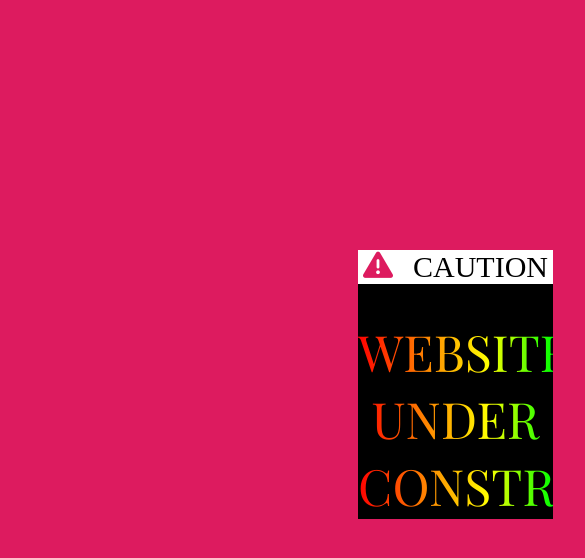
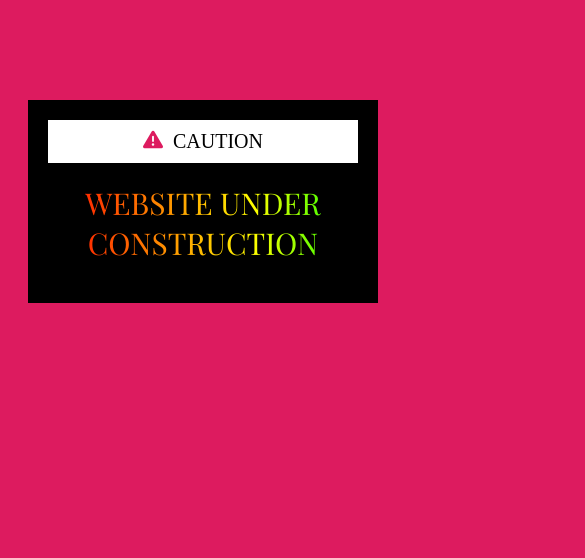
Before and after one commit to MakamuT/queers-code, a plain HTML site: page index.html in a window 390 px wide. Shown: the top 558 px of the page, 585 px wide, since content can reach past the window. Drawn offline with nearby package versions, Linux system fonts and the light colour scheme; a web font is replaced by a local one.

Commit message:
Add mobile responsive design styles for header, span, and box elements

```diff
--- a/style.css
+++ b/style.css
@@ -45,3 +45,26 @@ span i{
     to {
         background-position: 200%;
     } }
+
+/* Mobile responsive design */
+@media screen and (max-width: 768px) {
+    h1 {
+        font-size: 30px;
+        padding: 0 10px;
+    }
+
+    span {
+        font-size: 20px;
+        gap: 10px;
+        padding: 10px;
+    }
+
+    .box {
+        margin-top: 100px;
+        margin-left: 20px;
+        margin-right: 20px;
+        width: calc(100vw - 40px);
+        padding: 20px;
+        box-sizing: border-box;
+    }
+}
```
